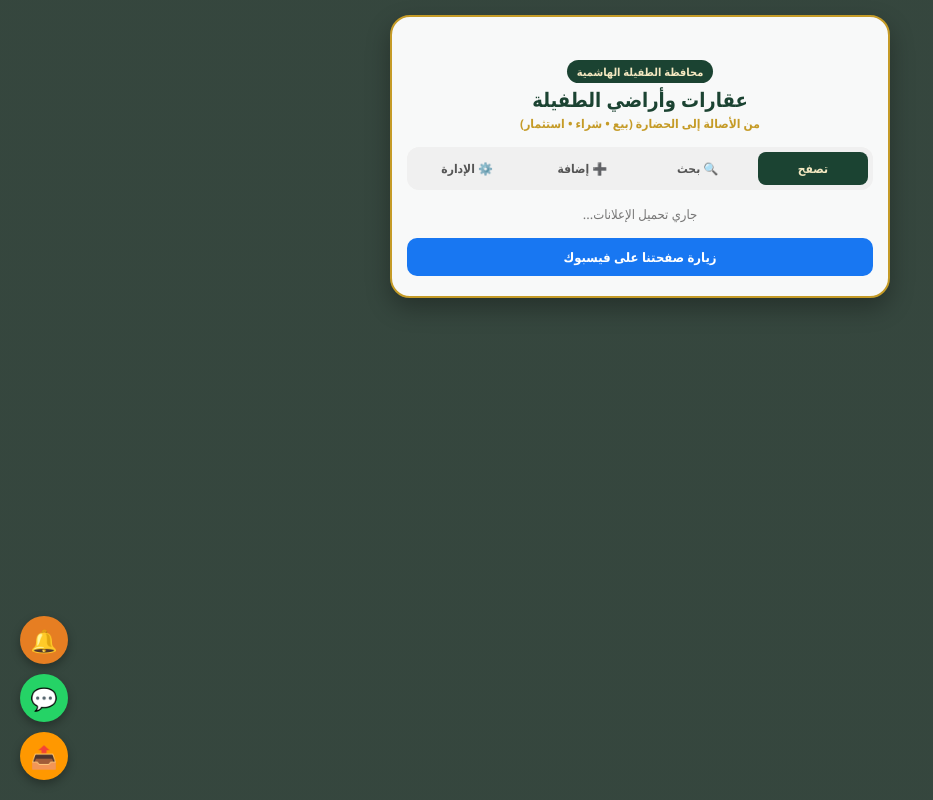
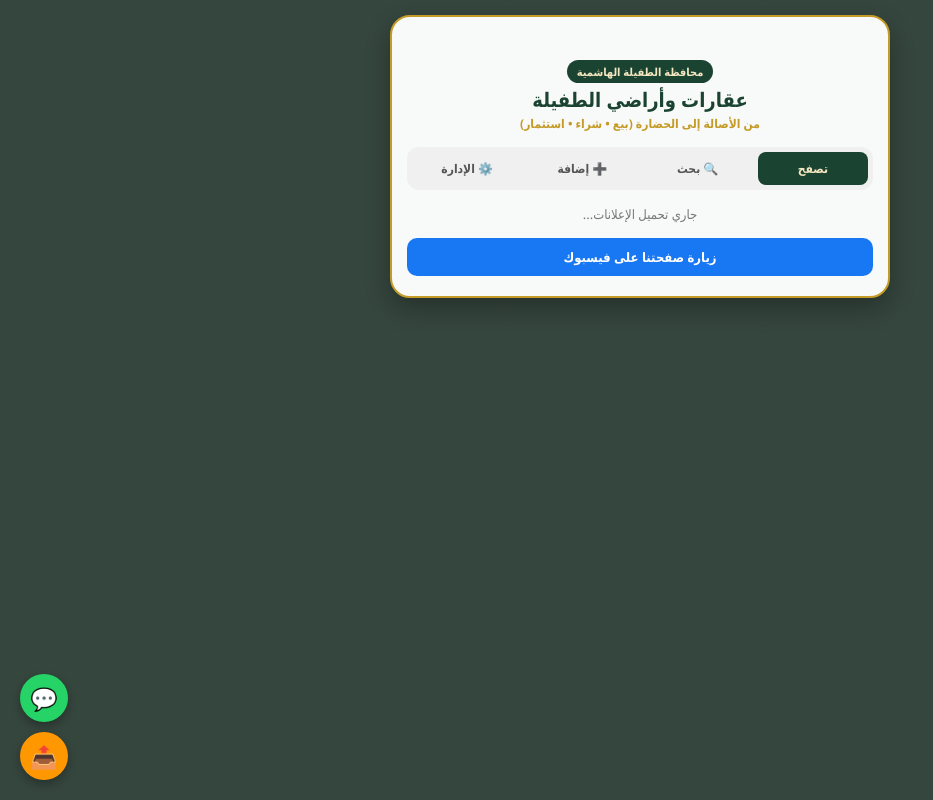
Before and after one commit to mrcourses04-star/Tafylah-aqarat-, a plain HTML site: page index.html in a window 1280 px wide. Shown: the whole page, without its empty margins (0-933 px from the left). Drawn offline with Linux system fonts and the light colour scheme; no server answers.

Commit message:
Update index.html

```diff
--- a/index.html
+++ b/index.html
@@ -557,9 +557,6 @@ function requestNotificationPermission() {
 
 <div style="position: fixed; bottom: 20px; left: 20px; display: flex; flex-direction: column; gap: 10px; z-index: 9999;">
 
-  <button onclick="requestNotificationPermission()" title="تفعيل الإشعارات" style="background: #e67e22; color: white; border: none; border-radius: 50%; width: 48px; height: 48px; font-size: 22px; box-shadow: 0 4px 10px rgba(0,0,0,0.3); cursor: pointer; display: flex; align-items: center; justify-content: center;">
-    🔔
-  </button>
 
   <a href="https://wa.me/0771945356" target="_blank" title="تواصل عبر الواتساب" style="background: #25d366; color: white; width: 48px; height: 48px; border-radius: 50%; display: flex; align-items: center; justify-content: center; box-shadow: 0 4px 10px rgba(0,0,0,0.3); text-decoration: none; font-size: 22px;">
     💬
```
